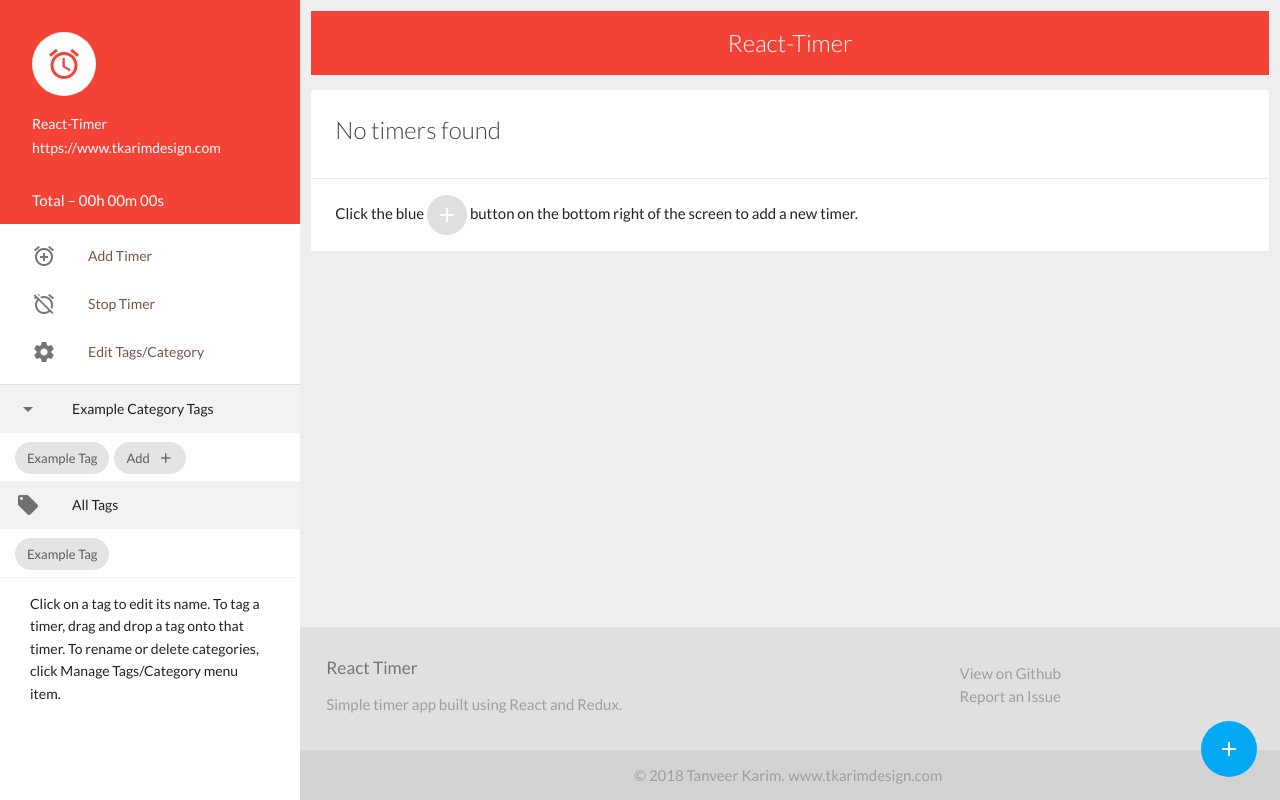
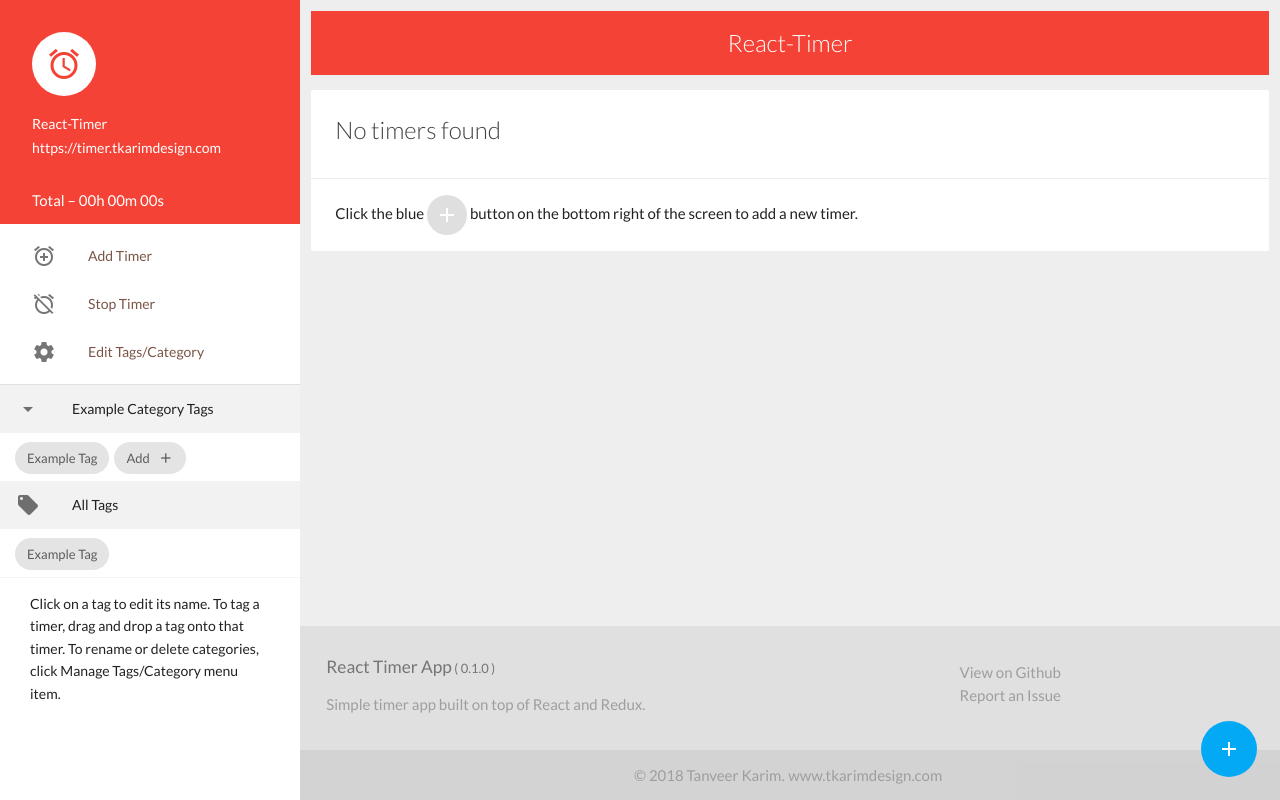
Before and after one commit to tanmancan/simple-tracker, a React (Create React App) app: page / in a window 1280 px wide. Built offline with nearby package versions, Linux system fonts and the light colour scheme.

Commit message:
Added license, updated app meta info

```diff
--- a/src/App.js
+++ b/src/App.js
@@ -2,6 +2,7 @@ import React, { Component } from 'react';
 import TimeCardListBuilder from './components/TimeCardListBuilder';
 import SideNav from './components/SideNav';
 import {TagEditorModal} from './containers/TagManager';
+import * as pkg from '../package.json';
 import './App.css';
 
 class App extends Component {
@@ -103,18 +104,20 @@ class App extends Component {
           <footer className="page-footer grey lighten-2">
               <div className="row footer-content">
                 <div className="col l6 s12">
-                <h6 className="grey-text text-darken-1">React Timer</h6>
-                  <p className="grey-text">Simple timer app built using React and Redux.</p>
+                <h6 className="grey-text text-darken-1">
+                <span style={{textTransform:'capitalize'}}>{pkg.name.replace(/-/g, ' ')}</span>
+                <small> ( {pkg.version} )</small></h6>
+                <p className="grey-text">{pkg.description}</p>
                 </div>
                 <div className="col l4 offset-l2 s12">
                   <ul>
-                    <li><a className="grey-text" href="#!">View on Github</a></li>
-                    <li><a className="grey-text" href="#!">Report an Issue</a></li>
+                    <li><a className="grey-text" target="_blank" href={pkg.homepage}>View on Github</a></li>
+                    <li><a className="grey-text" target="_blank" href={pkg.bugs.url}>Report an Issue</a></li>
                   </ul>
                 </div>
               </div>
             <div className="footer-copyright grey-text">
-              &copy; {new Date().getFullYear()} Tanveer Karim. <a className="grey-text" style={{padding:'0 .25rem'}} href="http://www.tkarimdesign.com">www.tkarimdesign.com</a>
+              &copy; {new Date().getFullYear()} Tanveer Karim. <a className="grey-text" style={{padding:'0 .25rem'}} target="_blank" href="http://www.tkarimdesign.com">www.tkarimdesign.com</a>
             </div>
           </footer>
         </main>
--- a/src/components/SideNavHeader.js
+++ b/src/components/SideNavHeader.js
@@ -4,7 +4,7 @@ import { formatTime } from './Timer';
 export default class SideNavHeader extends Component {
   constructor(props) {
     super(props);
-    this.url = 'https://www.tkarimdesign.com'
+    this.appUrl = 'https://timer.tkarimdesign.com';
   }
 
   render() {
@@ -16,8 +16,8 @@ export default class SideNavHeader extends Component {
           <a href="/">
             <i className="material-icons circle white red-text sidenav-logo">alarm</i>
           </a>
-          <a href="/"><span className="white-text name">React-Timer</span></a>
-          <a href={this.url}><span className="white-text email">{this.url}</span></a>
+          <a href={this.appUrl}><span className="white-text name">React-Timer</span></a>
+          <a href={this.appUrl}><span className="white-text email">{this.appUrl}</span></a>
           <a>
             <span className="white-text">Total – {formatTime(this.props.getTotalTime)}</span>
           </a>
```
Also changed, not shown: package.json (+18 -2 lines), 1 other file (tests, documents, lock files or other folders).
